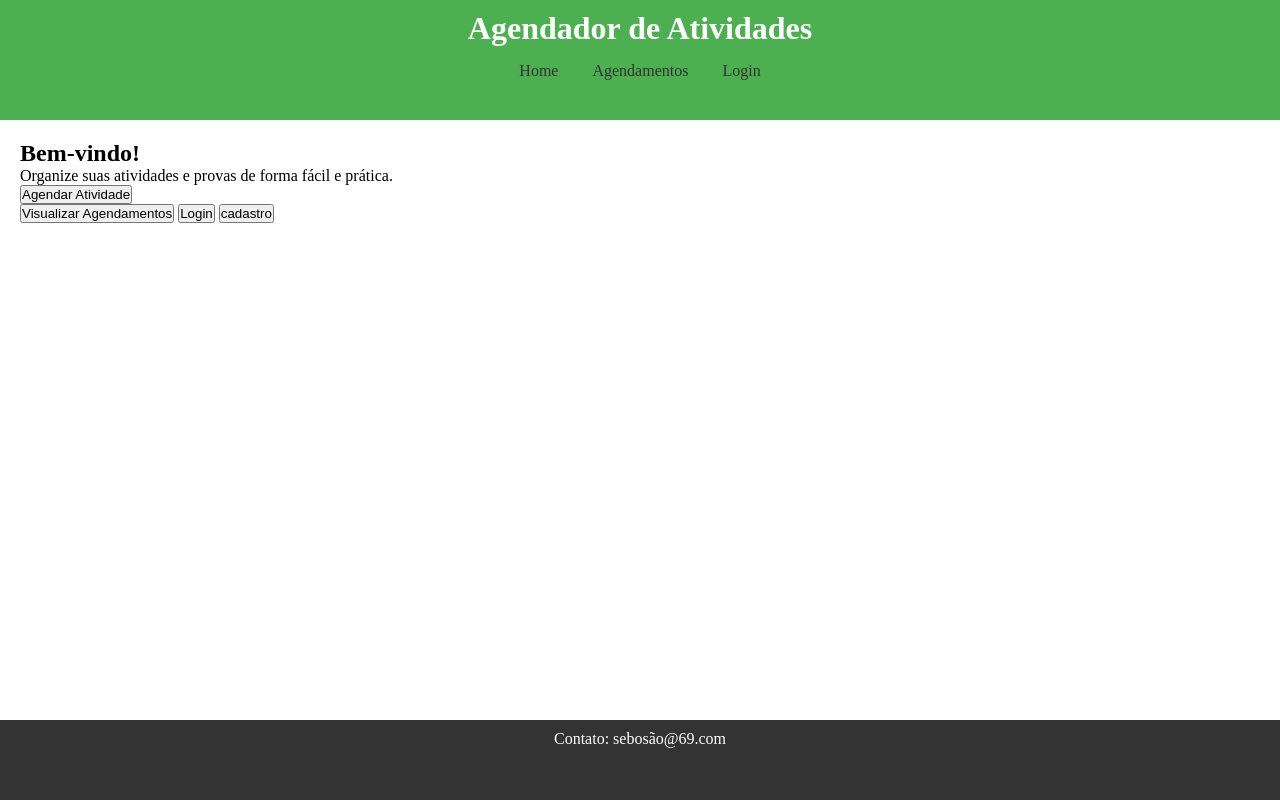
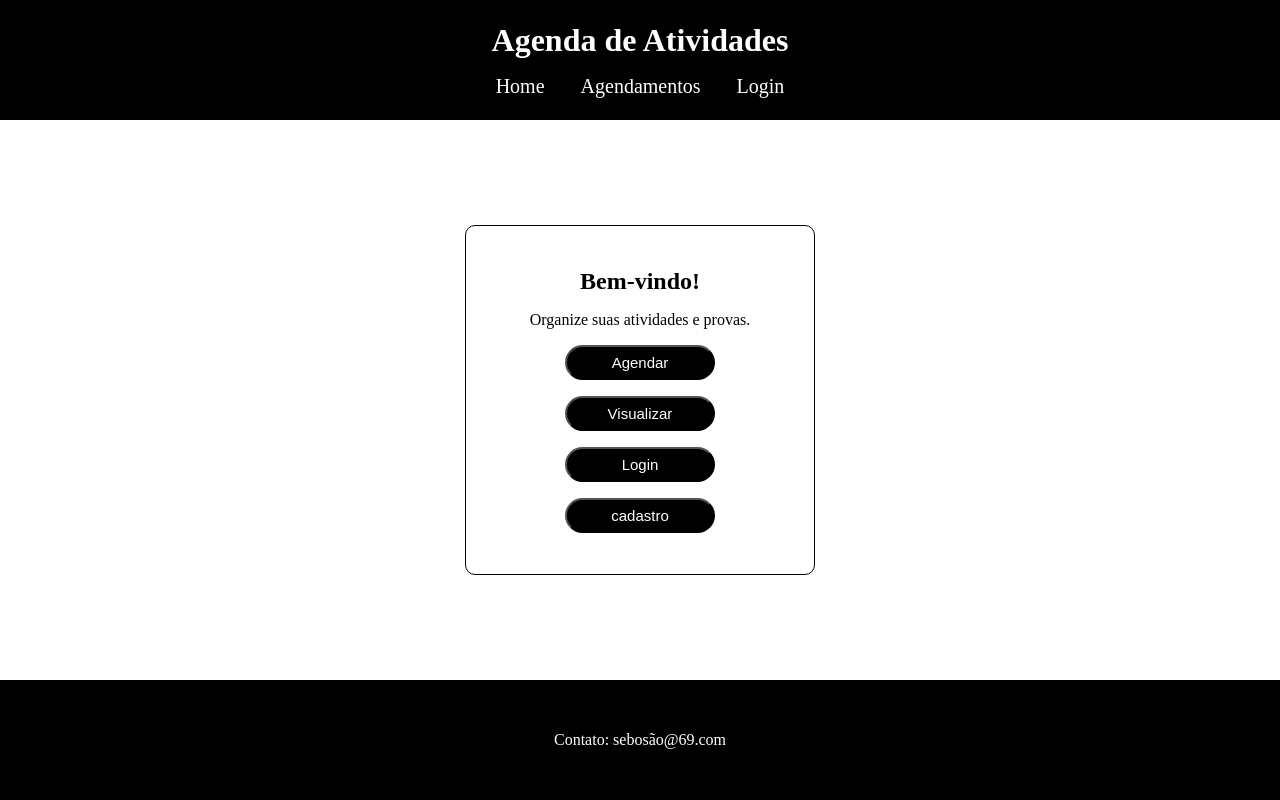
Before and after one commit to RuanFelixx/gestao_agendas, a Flask app: page / in a window 1280 px wide. Run offline with Flask 3, Linux system fonts and the light colour scheme; some libraries are stand-ins or nearby versions.

Commit message:
Update index.html

```diff
--- a/templates/index.html
+++ b/templates/index.html
@@ -11,64 +11,116 @@
         box-sizing: border-box;
        }
 
-        header {
-            background: #4CAF50;
+       .container{
+            display: flex;
+            flex-wrap: wrap;
+            flex-direction: column;
+        }
+
+
+        .cabeca{
+            display: flex;
+            justify-content: center;
+            align-items: center;
+            flex-direction: column;
+            gap: 1rem;
+            background: black;
+            gap: 1rem;
             color: white;
             height: 15vh;
             padding: 10px;
-            text-align: center;
         }
 
-        nav {
-            margin: 15px 0;
+        a{
+            text-decoration: none;
+            color: white;
+            padding: 1rem;
+            font-size: 20px;
+            transition: 0.3s;
         }
 
-        nav a {
-            margin: 0 15px;
-            color: #333;
-            text-decoration: none;
+        a:hover{
+            color: gray;
         }
 
-        .container {
+        .conteudo {
             padding: 20px;
-            height: 75vh;
+            height: 70vh;
+            display: flex;
+            align-items: center;
+            flex-wrap: wrap;
+            justify-content: center;
+            flex-direction: column;
+        }
+        .conteudo_div {
+            display: flex;
+            align-items: center;
+            justify-content: center;
+            flex-direction: column;
+            border: 1px solid black;
+            border-radius: 10px;
+            gap: 1rem;
+            height: 350px;
+            width: 350px;
         }
 
-        footer {
-            background: #333;
+        button {
+            background-color: black;
             color: white;
-            text-align: center;
+            height: 35px;
+            width: 150px;
+            font-size: 15px;
+            border-radius: 25px;
+            transition: 0.3s;;
+        }
+
+        button:hover{
+            color: gray;
+        }
+
+        .rodape {
+            display: flex;
+            justify-content: center;
+            align-items: center;
+            background-color: black;
+            color: white;
             padding: 10px;
             bottom: 0;
-            height: 10vh;
+            height: 15vh;
             width: 100%;
          }
     </style>
 </head>
 <body>
-    <header>
-        <h1>Agendador de Atividades</h1>
+    <div class="container">
+        <div class="cabeca">
+            <h1>Agenda de Atividades</h1>
             <nav>
                 <a href="{{url_for('index')}}">Home</a>
                 <a href="{{url_for('visualizar')}}">Agendamentos</a>
                 <a href="{{url_for('login')}}">Login</a>
             </nav>
-    </header>
+        </div>
 
-    <div class="container">
+        <div class="conteudo">
+            <div class="conteudo_div">
                 <h2>Bem-vindo!</h2>
-        <p>Organize suas atividades e provas de forma fácil e prática.</p>
+                <p>Organize suas atividades e provas.</p>
                 <form action="{{url_for('agendar')}}">
-            <button >Agendar Atividade</button>
+                    <button >Agendar</button>
                 </form>
-        <button onclick="location.href='/visualizar'">Visualizar Agendamentos</button>
+                <button onclick="location.href='/visualizar'">Visualizar</button>
                 <button onclick="location.href='/login'">Login</button>
                 <button onclick="location.href='/cadastro'">cadastro</button>
+            </div>
+
 
         </div>
 
-    <footer>
+        <div class="rodape">
             <p>Contato: sebosão@69.com </p>
-    </footer>
+        </div>
+    </div>
+
 </body>
 </html>
```
Lines whose indentation alone changed are shown as unchanged.
